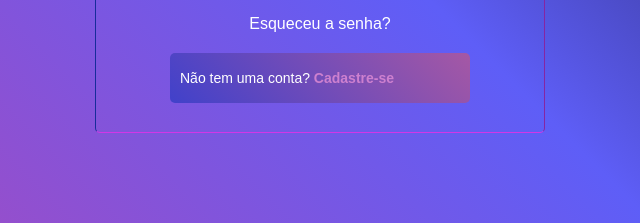
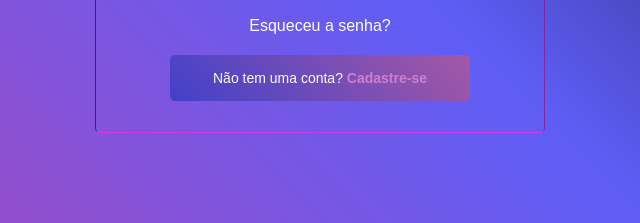
Before and after one commit to xicovisk/oxyfire, a plain HTML site: page index.html in a window 1280 px wide. Shown: the part 510-733 px from the top of the page, 320-960 px from the left. Drawn offline with Linux system fonts and the light colour scheme.

Commit message:
Add files via upload

```diff
--- a/style.css
+++ b/style.css
@@ -169,16 +169,18 @@ input {
 /* CADASTRE-SE */
 
 .cadastre {
-    display: flex;
+    display: block;
     background: linear-gradient(45deg, rgb(65, 65, 202), rgb(165, 88, 165));
-    height: 50px;
-    padding: 10px;
+    padding: 15px;
     color: white;
     align-items: center;
     border-radius: 5px;
+    text-align: center;
+
 }
 .cadastre p {
     font-size: 14px;
+    color: rgb(252, 252, 252);
 }
 
 .cadastre:hover {
```
